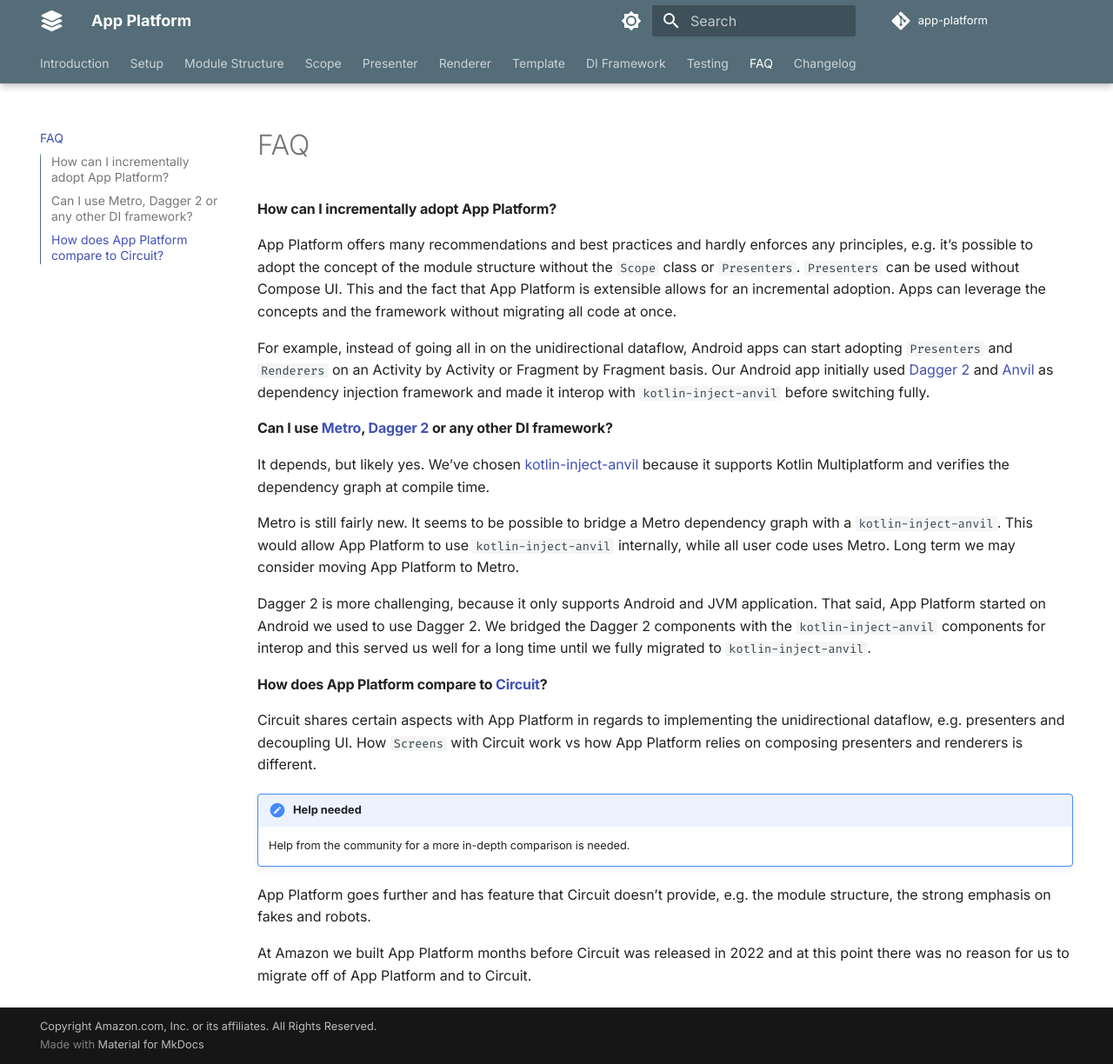
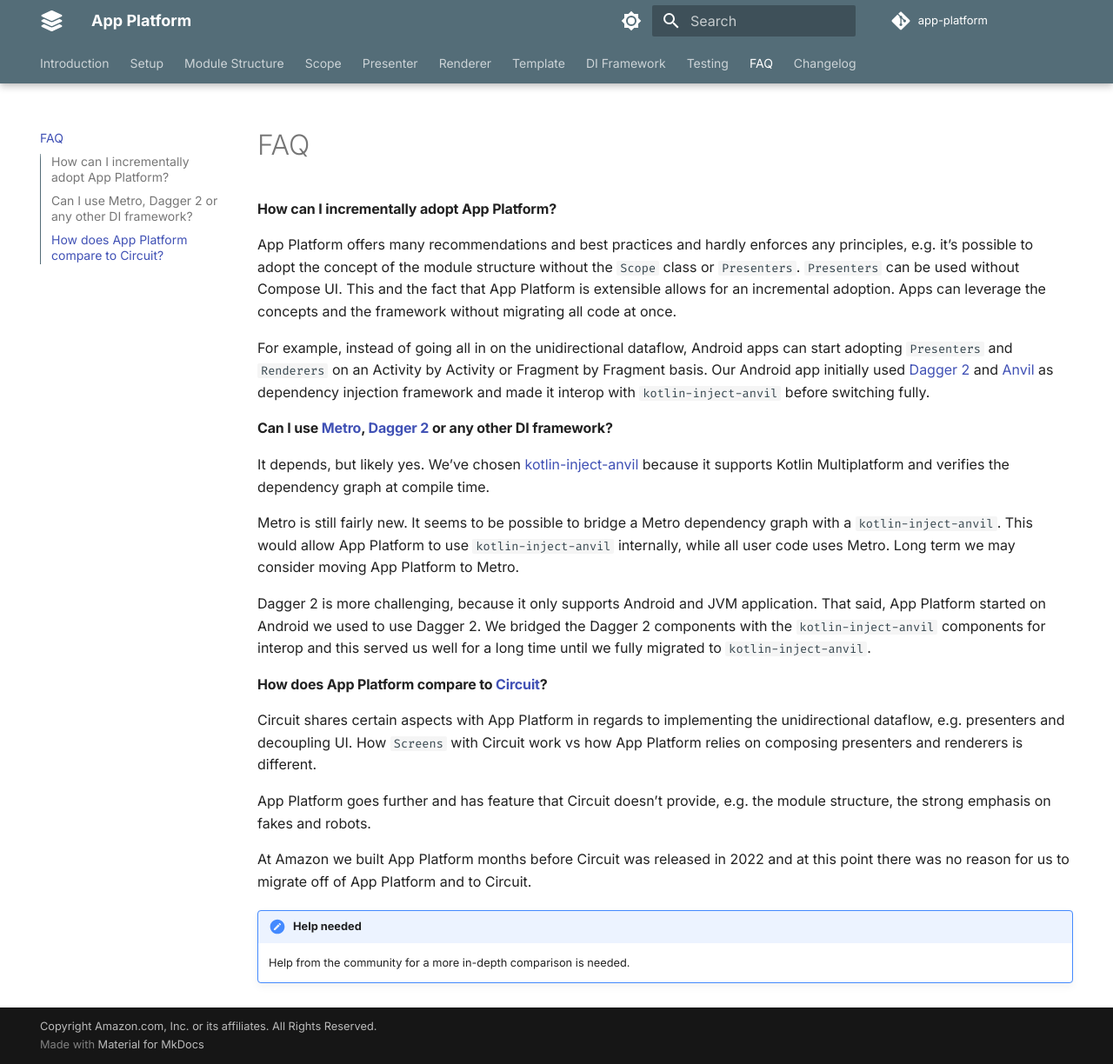
Before and after one commit to amzn/app-platform, an MkDocs documentation site: the page built from docs/faq.md, in a window 1280 px wide and 1224 px high. Shown: the whole window at 87% size. Built offline with MkDocs 1.6.1 and Material for MkDocs 9.7.7, drawn with Linux system fonts in a browser that asks for light colours; comment, search, counter and statistics services are not loaded.

Commit message:
More documentation updates.

```diff
--- a/docs/faq.md
+++ b/docs/faq.md
@@ -34,12 +34,12 @@
 e.g. presenters and decoupling UI. How `Screens` with Circuit work vs how App Platform relies on composing presenters
 and renderers is different.
 
-!!! note "Help needed"
-
-    Help from the community for a more in-depth comparison is needed.
-
 App Platform goes further and has feature that Circuit doesn't provide, e.g. the module structure, the strong
 emphasis on fakes and robots.
 
 At Amazon we built App Platform months before Circuit was released in 2022 and at this point there was no reason for
 us to migrate off of App Platform and to Circuit.
+
+!!! note "Help needed"
+
+    Help from the community for a more in-depth comparison is needed.
```
